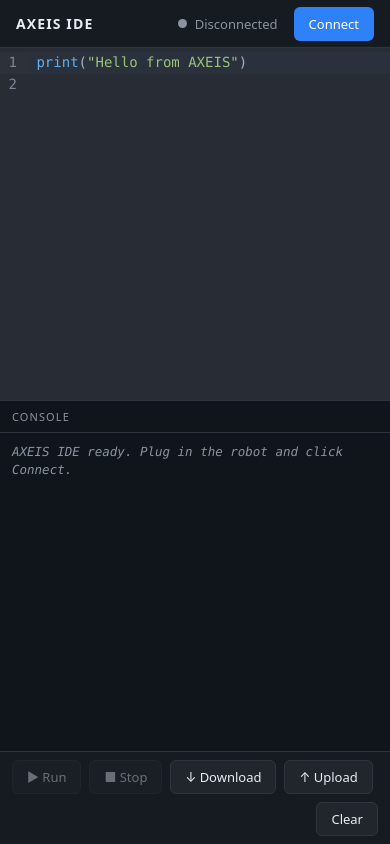
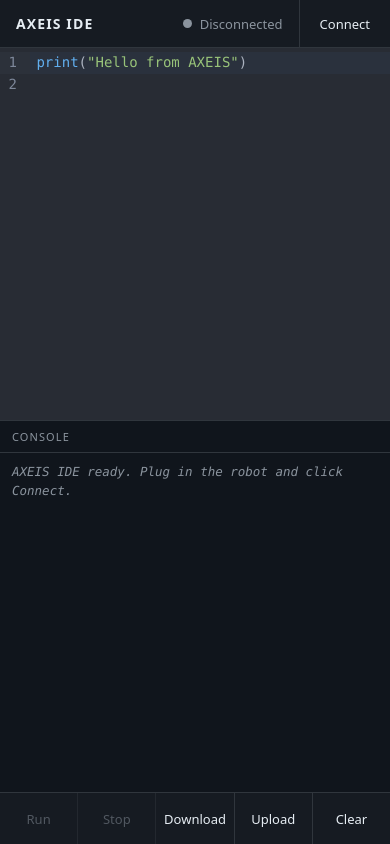
Before and after one commit to aaryavlal/axeis-ide, a website built with Vite: page index.html in a window 390 px wide. Built offline with nearby package versions, Linux system fonts and the light colour scheme.

Commit message:
buttons fixed

```diff
--- a/index.html
+++ b/index.html
@@ -40,10 +40,10 @@
       </main>
 
       <footer class="toolbar">
-        <button id="run" type="button" class="btn btn-run" disabled>&#9654; Run</button>
-        <button id="stop" type="button" class="btn btn-stop" disabled>&#9632; Stop</button>
-        <button id="download" type="button" class="btn">&#8595; Download</button>
-        <button id="upload" type="button" class="btn">&#8593; Upload</button>
+        <button id="run" type="button" class="btn btn-run" disabled>Run</button>
+        <button id="stop" type="button" class="btn btn-stop" disabled>Stop</button>
+        <button id="download" type="button" class="btn">Download</button>
+        <button id="upload" type="button" class="btn">Upload</button>
         <span class="toolbar-gap"></span>
         <button id="clear" type="button" class="btn">Clear</button>
       </footer>
--- a/src/styles.css
+++ b/src/styles.css
@@ -253,9 +253,7 @@
 
 .toolbar {
   display: flex;
-  align-items: center;
-  gap: 8px;
-  padding: 0 12px;
+  align-items: stretch;
   height: var(--toolbar-h);
   background: var(--panel);
   border-top: 1px solid var(--border);
@@ -265,50 +263,63 @@
   flex: 1;
 }
 
+/* Flat, full-height segments divided by solid lines rather than boxed buttons. */
 .btn {
-  background: #21262d;
+  display: flex;
+  align-items: center;
+  justify-content: center;
+  background: transparent;
   color: var(--text);
-  border: 1px solid var(--border);
-  border-radius: 6px;
-  padding: 7px 14px;
+  border: 0;
+  border-radius: 0;
+  padding: 0 20px;
   font-size: 13px;
+  font-weight: 500;
   font-family: inherit;
   cursor: pointer;
 }
 
+.toolbar .btn {
+  border-right: 1px solid var(--border);
+}
+
+.toolbar-gap + .btn {
+  border-left: 1px solid var(--border);
+  border-right: 0;
+}
+
+.topbar .btn {
+  align-self: stretch;
+  margin-right: -16px;
+  border-left: 1px solid var(--border);
+}
+
 .btn:hover:not(:disabled) {
-  background: #2b323b;
+  background: #1f252d;
+}
+
+.btn:active:not(:disabled) {
+  background: #262c35;
+}
+
+.btn:focus-visible {
+  outline: 1px solid var(--accent);
+  outline-offset: -1px;
 }
 
 .btn:disabled {
-  opacity: 0.4;
+  color: var(--dim);
+  opacity: 0.5;
   cursor: default;
 }
 
-.btn-primary {
-  background: var(--accent);
-  border-color: transparent;
-  color: #fff;
-}
-
-.btn-primary:hover:not(:disabled) {
-  background: #4b93f8;
-}
-
-.btn-run:not(:disabled) {
-  color: var(--green);
-  border-color: rgba(63, 185, 80, 0.4);
-}
-
 .btn-stop.is-armed {
-  background: var(--red);
-  border-color: transparent;
-  color: #fff;
+  color: var(--red);
   font-weight: 600;
 }
 
 .btn-stop.is-armed:hover {
-  background: #ff6a60;
+  background: rgba(248, 81, 73, 0.1);
 }
 
 /* ---------- narrow viewports: stack editor over console ---------- */
@@ -324,14 +335,23 @@
     border-top: 1px solid var(--border);
   }
 
-  .toolbar {
-    height: auto;
-    padding: 8px 12px;
-    flex-wrap: wrap;
+  /* Segments share the bar evenly instead of wrapping. */
+  .toolbar-gap {
+    display: none;
   }
 
-  .toolbar-gap {
-    flex: 1 0 0;
+  .toolbar .btn {
+    flex: 1;
+    min-width: 0;
+    padding: 0 8px;
+  }
+
+  .toolbar .btn:last-child {
+    border-right: 0;
+  }
+
+  .toolbar-gap + .btn {
+    border-left: 0;
   }
 }
 
```
